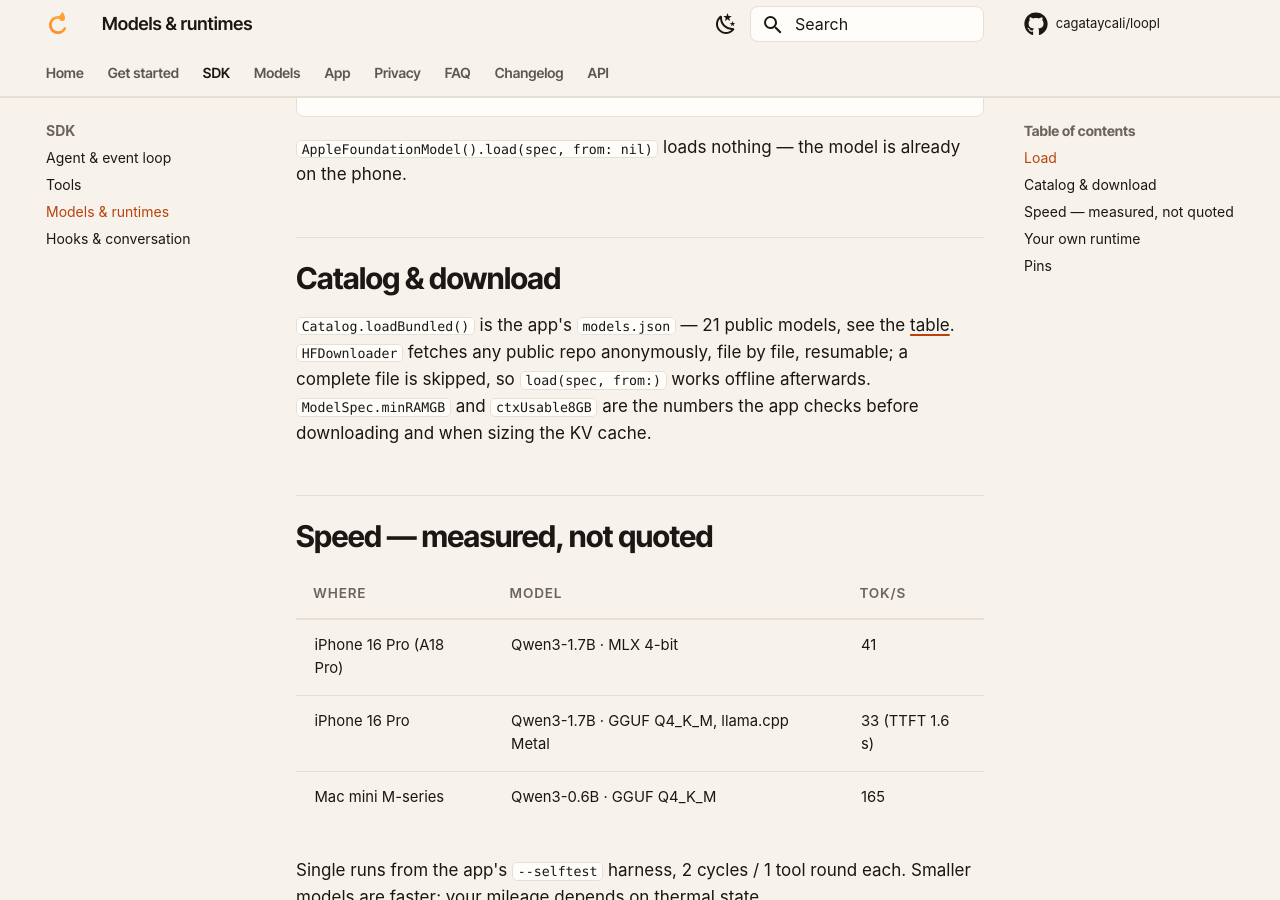
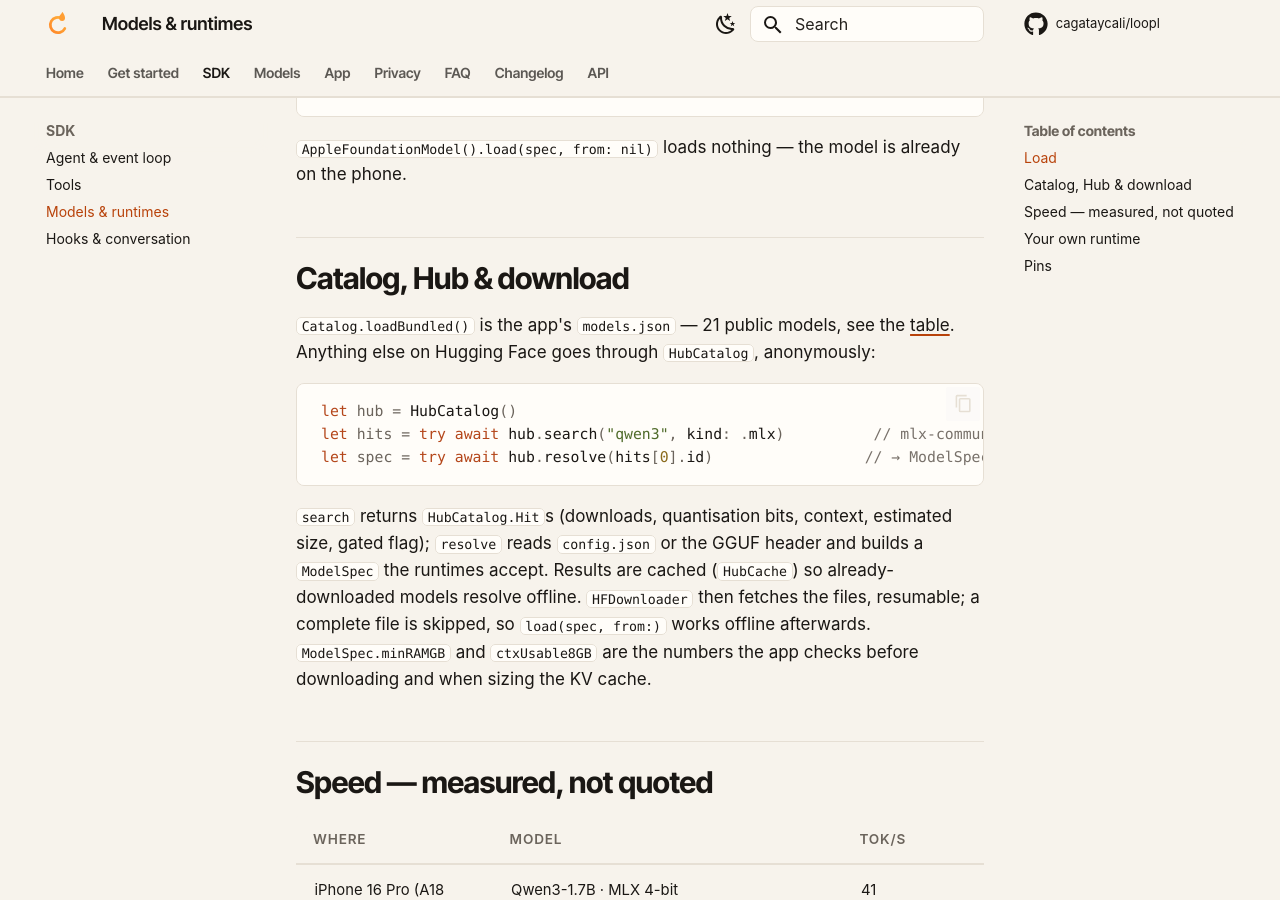
Before and after one commit to cagataycali/loopl, an MkDocs documentation site: the page built from docs/sdk/models.md, in a window 1280 px wide and 900 px high, scrolled down 1422 px. Built offline with MkDocs 1.6.1 and Material for MkDocs 9.7.7, drawn with Linux system fonts in a browser that asks for light colours.

Commit message:
docs: HubCatalog landed (bdae741) — Models & runtimes documents search/resolve with a compile-tagged snippet; landing chip '+ any public Hugging Face repo' and app copy now describe the shipped Browse Hugging Face tab

````diff
--- a/docs/sdk/models.md
+++ b/docs/sdk/models.md
@@ -46,9 +46,18 @@ func loadGGUF(_ spec: ModelSpec, dir: URL) async throws -> GGUFModel {
 
 `AppleFoundationModel().load(spec, from: nil)` loads nothing — the model is already on the phone.
 
-## Catalog & download
+## Catalog, Hub & download
 
-`Catalog.loadBundled()` is the app's `models.json` — 21 public models, see the [table](../models.md). `HFDownloader` fetches any public repo anonymously, file by file, resumable; a complete file is skipped, so `load(spec, from:)` works offline afterwards. `ModelSpec.minRAMGB` and `ctxUsable8GB` are the numbers the app checks before downloading and when sizing the KV cache.
+`Catalog.loadBundled()` is the app's `models.json` — 21 public models, see the [table](../models.md). Anything else on Hugging Face goes through `HubCatalog`, anonymously:
+
+```swift
+// snippet: compile(wrap)
+let hub = HubCatalog()
+let hits = try await hub.search("qwen3", kind: .mlx)          // mlx-community/* sorted by downloads; .gguf for GGUF repos
+let spec = try await hub.resolve(hits[0].id)                 // → ModelSpec: runtime, size, context, RAM need, tool family
+```
+
+`search` returns `HubCatalog.Hit`s (downloads, quantisation bits, context, estimated size, gated flag); `resolve` reads `config.json` or the GGUF header and builds a `ModelSpec` the runtimes accept. Results are cached (`HubCache`) so already-downloaded models resolve offline. `HFDownloader` then fetches the files, resumable; a complete file is skipped, so `load(spec, from:)` works offline afterwards. `ModelSpec.minRAMGB` and `ctxUsable8GB` are the numbers the app checks before downloading and when sizing the KV cache.
 
 ## Speed — measured, not quoted
 
````
Also changed, not shown: docs/app/index.md (+1 -1 lines), docs/index.md (+2 -2 lines).
